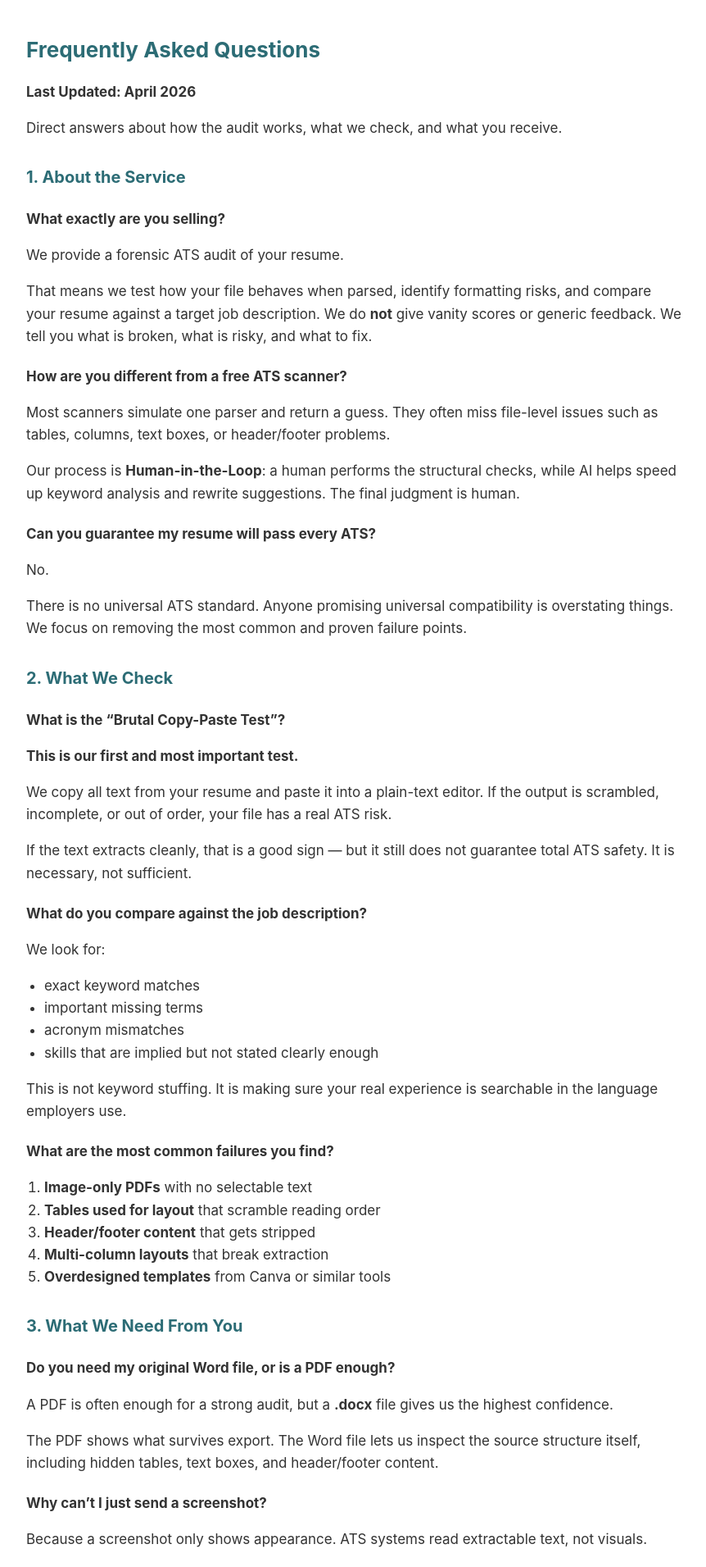
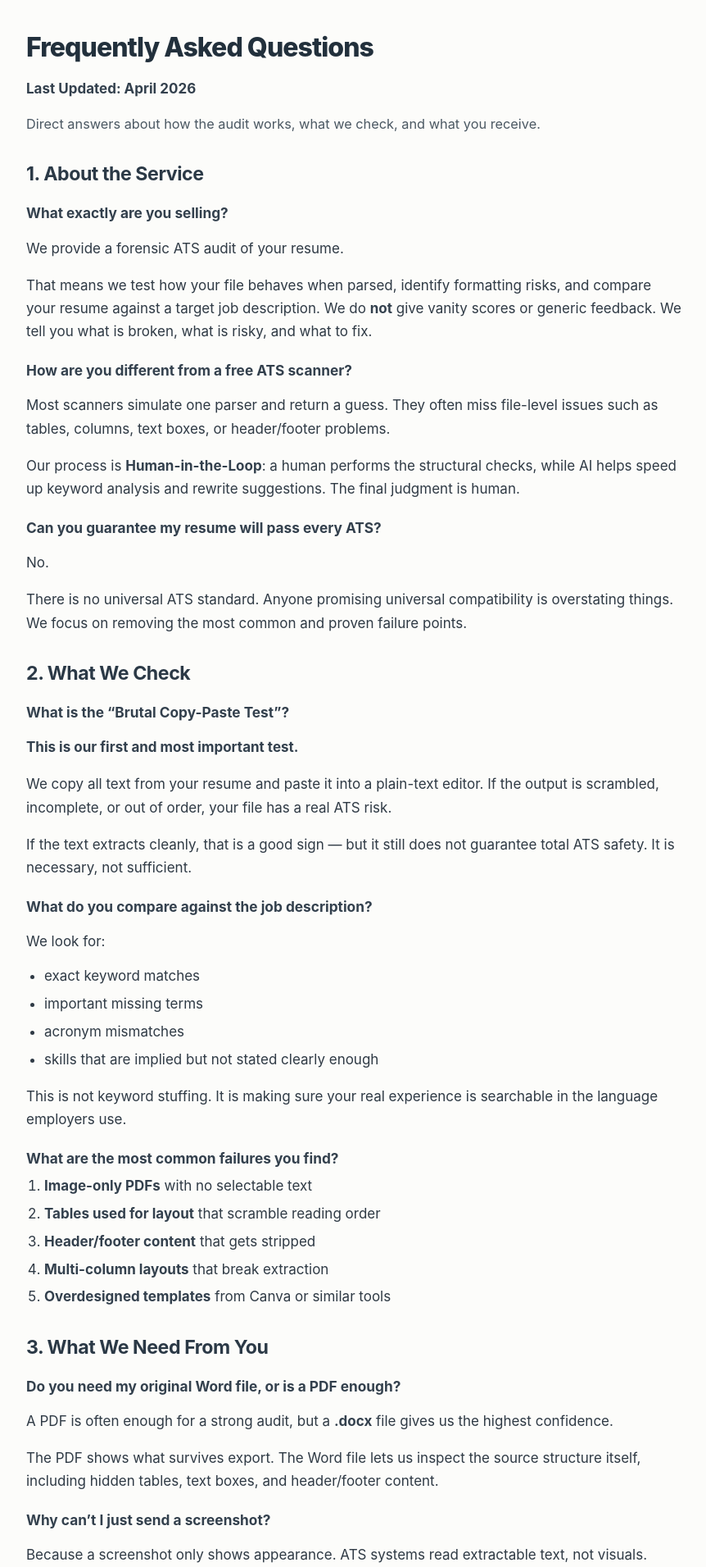
Before and after one commit to JayUdding/ats-audit-site, a Jekyll site: the page faq.html, which Jekyll copies as it is, in a window 1280 px wide. Shown: the top 1911 px of the page at 82% size, without its empty margins (208-1070 px from the left). Built offline with Jekyll 4.4.1, drawn with Linux system fonts in a browser that asks for light colours.

Commit message:
Refactor styles and footer in faq.html
Updated styles and footer structure in FAQ page.

```diff
--- a/faq.html
+++ b/faq.html
@@ -8,74 +8,137 @@
   <style>
     body {
       font-family: -apple-system, BlinkMacSystemFont, "Segoe UI", Roboto, sans-serif;
-      line-height: 1.6;
-      color: #333;
+      line-height: 1.66;
+      color: #2F3A45;
+      background: #FCFCFA;
       max-width: 800px;
       margin: 40px auto;
       padding: 0 20px;
       font-size: 17px;
     }
+
     h1 {
-      color: #2c6c75;
-      font-size: 26px;
-      margin-bottom: 5px;
+      color: #22303C;
+      font-size: 2rem;
+      font-weight: 780;
+      letter-spacing: -0.03em;
+      line-height: 1.15;
+      margin-bottom: 8px;
     }
+
     h2 {
-      color: #2c6c75;
-      font-size: 20px;
-      margin-top: 30px;
+      color: #2B3946;
+      font-size: 1.45rem;
+      font-weight: 720;
+      letter-spacing: -0.02em;
+      line-height: 1.2;
+      margin-top: 34px;
+      margin-bottom: 12px;
     }
+
     h3 {
-      color: #333;
-      font-size: 17px;
+      color: #33404D;
+      font-size: 1.08rem;
+      font-weight: 700;
+      line-height: 1.3;
       margin-top: 22px;
       margin-bottom: 8px;
     }
+
+    p {
+      margin-bottom: 1rem;
+    }
+
     p, ul, ol {
       margin-bottom: 14px;
     }
+
     ul, ol {
+      margin-top: 0.5rem;
+      margin-bottom: 1rem;
       padding-left: 22px;
     }
+
+    li {
+      margin-bottom: 0.35rem;
+    }
+
+    strong,
+    b {
+      color: #33404D;
+      font-weight: 680;
+    }
+
     a {
-      color: #2c6c75;
+      color: #446B7A;
       text-decoration: none;
     }
+
     a:hover {
-      text-decoration: underline; color: #24575f
+      text-decoration: underline;
+      color: #2E5361;
     }
+
+    .lead {
+      color: #4B5863;
+      font-size: 1.02rem;
+      margin-bottom: 1.2rem;
+    }
+
+    .faq-block {
+      margin-bottom: 1.4rem;
+    }
+
     .back-link {
       display: inline-block;
+      margin-top: 0.5rem;
       margin-bottom: 20px;
-  font-weight: bold;
+      font-weight: 700;
       font-size: 14px;
-  color: #2c6c75;
+      color: #446B7A;
       text-decoration: none;
     }
 
     .back-link:hover {
       text-decoration: underline;
-  color: #24575f;
+      color: #2E5361;
     }
 
     .footer-link {
-  color: #666;
+      color: #66727D;
       text-decoration: underline;
+      font-weight: 500;
     }
 
     .footer-link:hover {
-  color: #2c6c75;
+      color: #3F4B59;
       text-decoration: underline;
     }
 
     .email-link {
-  color: #2c6c75;
+      color: #446B7A;
       text-decoration: none;
+      font-weight: 600;
     }
 
     .email-link:hover {
       text-decoration: underline;
-  color: #24575f;
+      color: #2E5361;
+    }
+
+    footer {
+      margin-top: 56px;
+      padding-top: 22px;
+      border-top: 1px solid #E1E6EB;
+      text-align: center;
+      font-size: 13px;
+      color: #66727D;
+      line-height: 1.7;
+    }
+
+    .current-page {
+      color: #3F4B59;
+      font-weight: 700;
     }
   </style>
 </head>
@@ -186,17 +249,16 @@
     <p>We provide targeted edits, structural recommendations, and rewrites for weak sections. You remain the author of your resume.</p>
   </div>
 
-
   <a href="/" class="back-link">&larr; Back to StoicResume</a>
 
-<footer style="margin-top: 50px; padding-top: 20px; border-top: 1px solid #eaeaea; text-align: center; font-size: 13px; color: #666;">
+  <footer>
     <p>
       Questions or success stories? Email us at
       <a href="mailto:info@stoicresume.com" class="email-link">info@stoicresume.com</a>
     </p>
     <p>
       &copy; 2026 StoicResume.com |
-    <span style="color: #666; font-weight: 600;">FAQ</span> |
+      <span class="current-page">FAQ</span> |
       <a href="/privacy.html" class="footer-link">Privacy Policy</a> |
       <a href="/terms.html" class="footer-link">Terms of Service</a>
     </p>
```
Lines whose indentation alone changed are shown as unchanged.
